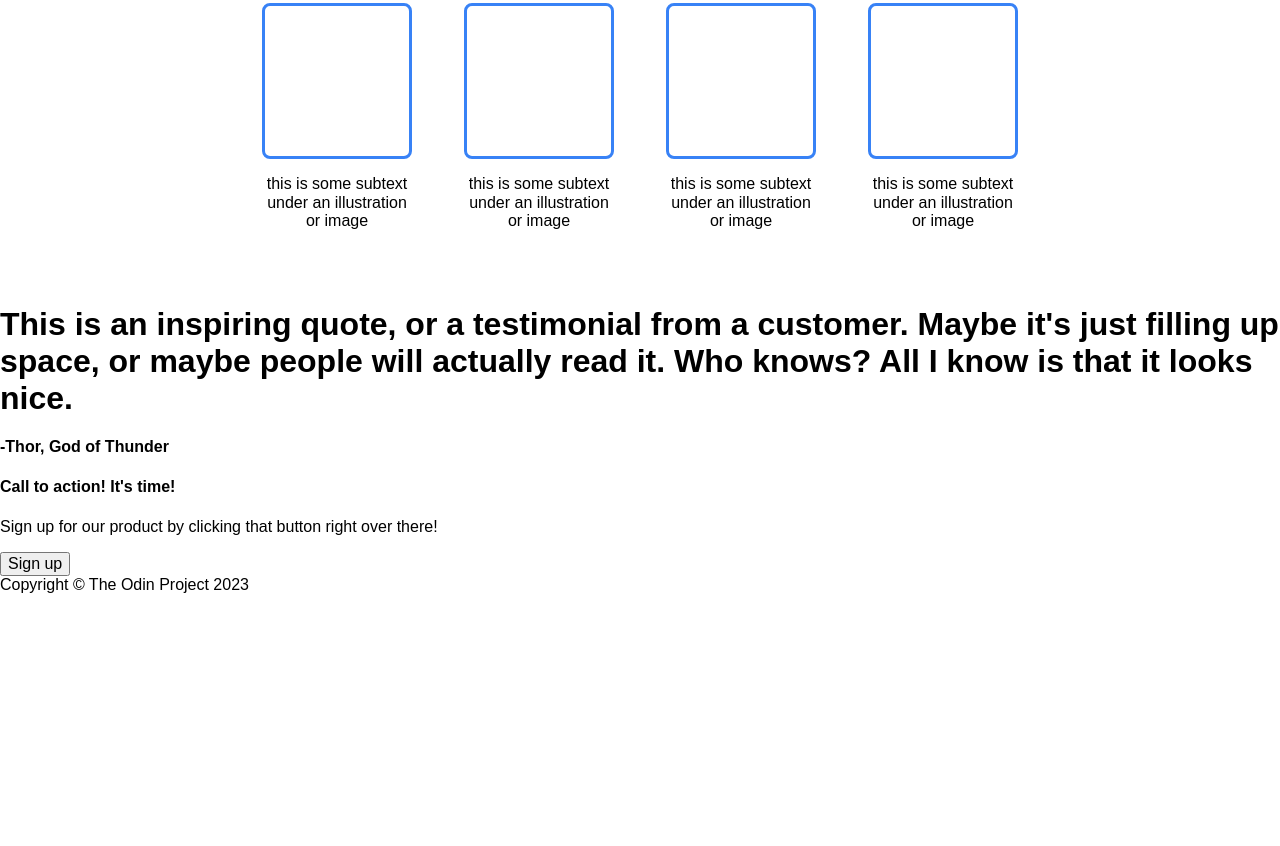
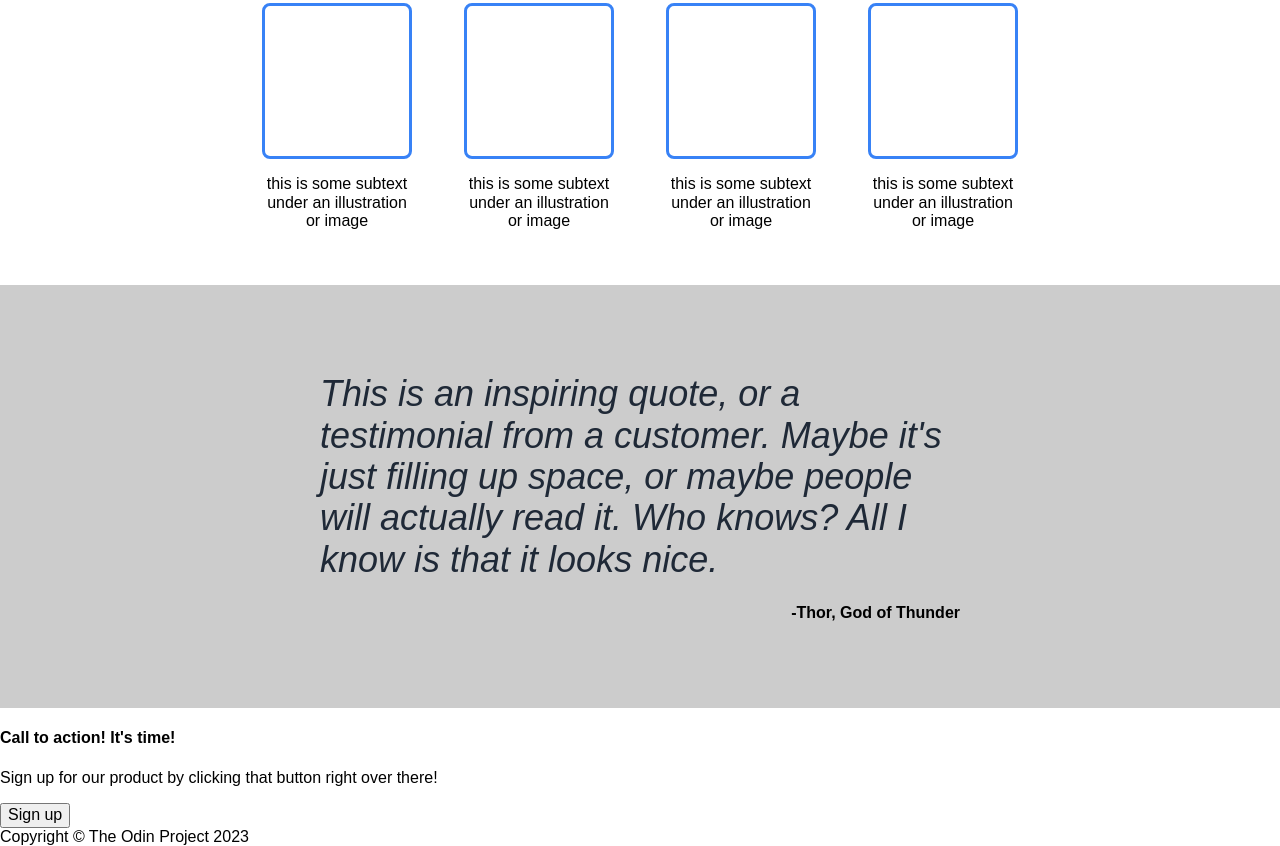
Before and after one commit to jenniferlworthington/top_landing-page, a plain HTML site: page index.html in a window 1280 px wide. Shown: the part 510-1356 px from the top of the page. Before the commit the page ends 1105 px from the top, so only its background shows below. Drawn offline with Linux system fonts and the light colour scheme.

Commit message:
Style text, background, and layout of quote section

```diff
--- a/css/style.css
+++ b/css/style.css
@@ -98,3 +98,19 @@ nav a {
   border: 3px solid #3882f6;
   border-radius: 8px;
 }
+
+.quote {
+  background-color: #ccc;
+  padding: 5% 25%;
+}
+
+.quote-text {
+  font-size: 36px;
+  font-weight: 100;
+  font-style: italic;
+  color: #1f2937;
+}
+
+.author {
+  text-align: right;
+}
```
